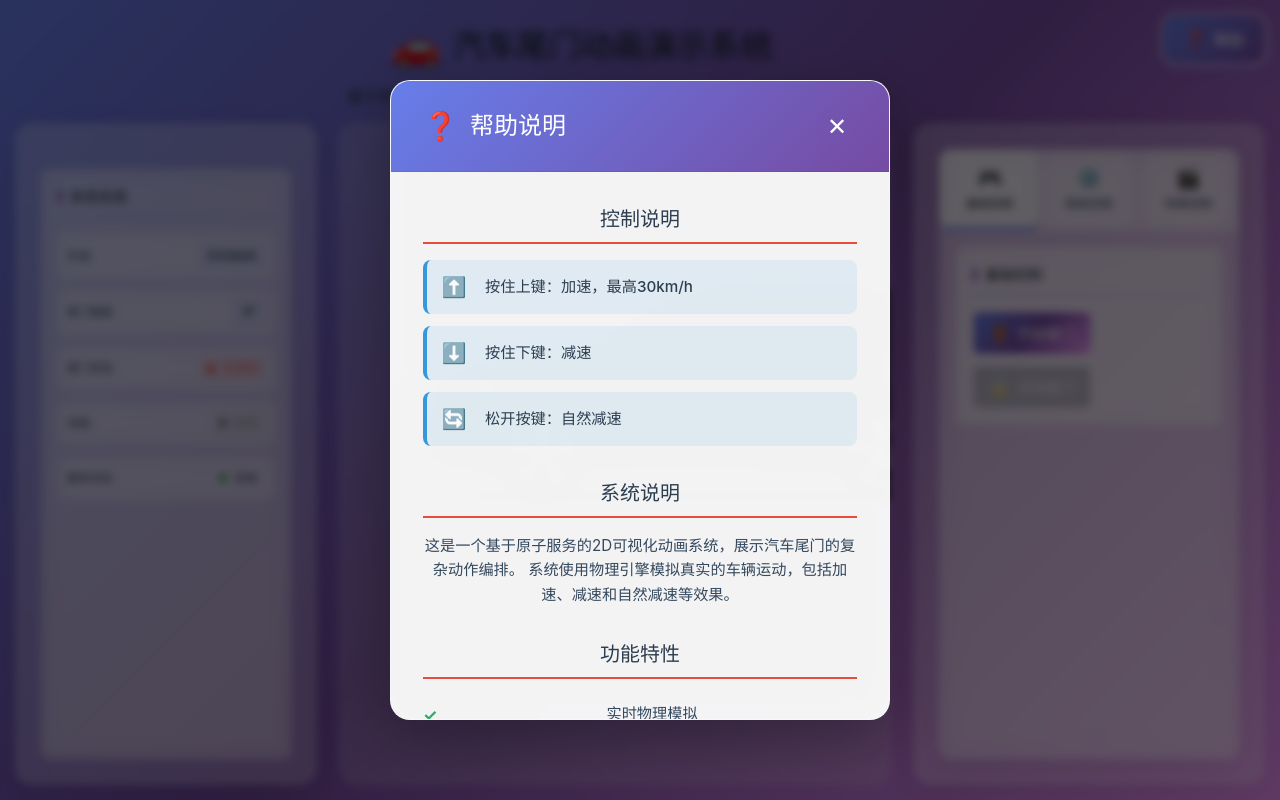
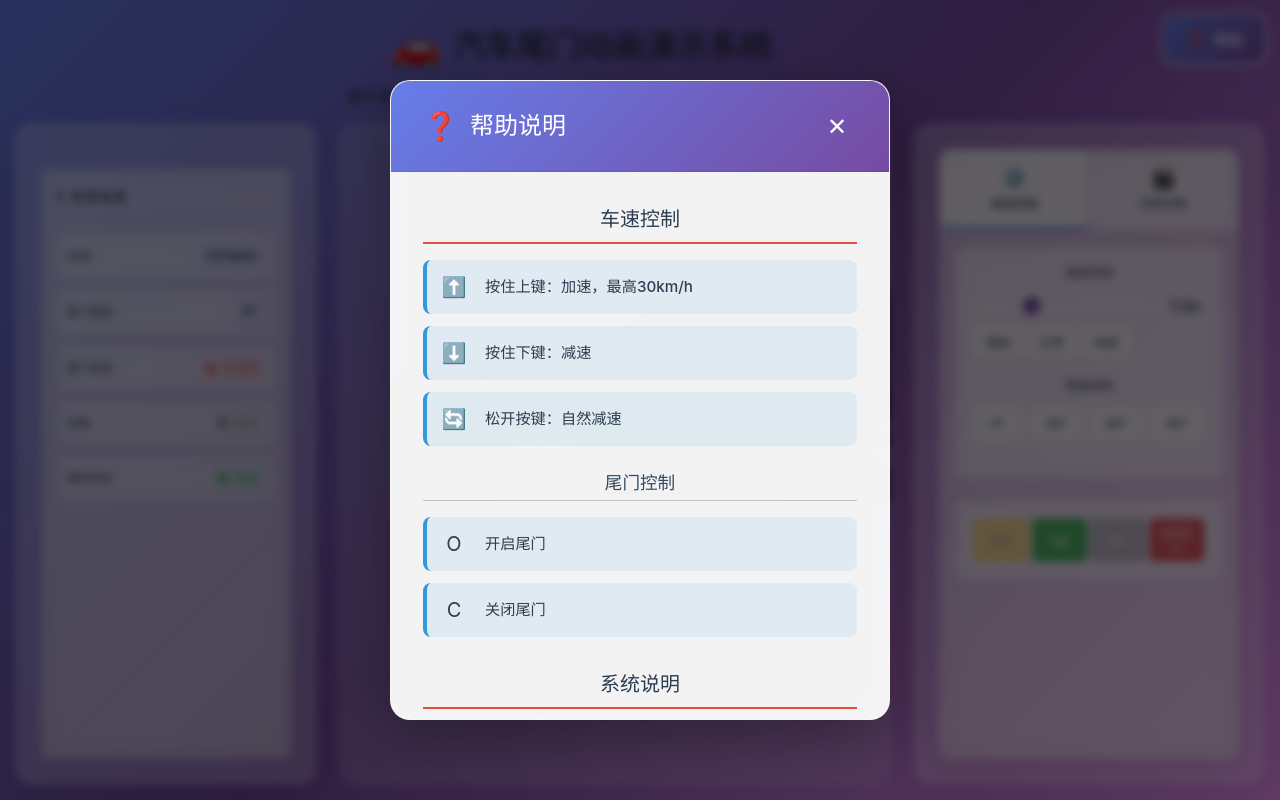
Before and after one commit to yyxxrr739/scratch4llm, a React (Vite) app: page / in a window 1280 px wide. Both pictures are taken after a click on the button "查看帮助说明". Built offline with nearby package versions, Linux system fonts and the light colour scheme.

Commit message:
Enhance AnimationManager and HelpModal: add new status indicators for various tailgate states, implement CSS animations for visual feedback, and update HelpModal with additional control instructions. Remove BasicControls component to streamline the interface and improve maintainability.

```diff
--- a/src/components/ActionControls/BasicControls.jsx
+++ /dev/null
@@ -1,53 +0,0 @@
-import React from 'react';
-import './ActionControls.css';
-
-const BasicControls = ({
-  isOpen,
-  isAnimating,
-  currentAngle,
-  isEmergencyStopped,
-  onOpen,
-  onClose,
-  onReset
-}) => {
-  return (
-    <div className="basic-controls">
-      <div className="control-section">
-        <h3 className="section-title">基础控制</h3>
-
-        <div className="control-buttons">
-          <button
-            onClick={onOpen}
-            disabled={isAnimating || isOpen || isEmergencyStopped}
-            className={`control-btn primary ${isOpen ? 'disabled' : ''}`}
-          >
-            <span className="btn-icon">🚪</span>
-            开启尾门
-          </button>
-
-          <button
-            onClick={onClose}
-            disabled={isAnimating || !isOpen || isEmergencyStopped}
-            className={`control-btn secondary ${!isOpen ? 'disabled' : ''}`}
-          >
-            <span className="btn-icon">🔒</span>
-            关闭尾门
-          </button>
-
-          {isOpen && (
-            <button
-              onClick={onReset}
-              disabled={isAnimating || isEmergencyStopped}
-              className="control-btn reset"
-            >
-              <span className="btn-icon">🔄</span>
-              重置
-            </button>
-          )}
-        </div>
-      </div>
-    </div>
-  );
-};
-
-export default BasicControls;
--- a/src/components/AnimationManager.css
+++ b/src/components/AnimationManager.css
@@ -168,6 +168,7 @@
 .status-indicator.animating {
   color: #f39c12;
   background: rgba(243, 156, 18, 0.1);
+  animation: animatingPulse 1.5s infinite;
 }
 
 .status-indicator.idle {
@@ -175,9 +176,30 @@
   background: rgba(127, 140, 141, 0.1);
 }
 
+.status-indicator.ready {
+  color: #27ae60;
+  background: rgba(39, 174, 96, 0.1);
+}
+
+.status-indicator.initializing {
+  color: #17a2b8;
+  background: rgba(23, 162, 184, 0.1);
+}
+
+.status-indicator.executing {
+  color: #3498db;
+  background: rgba(52, 152, 219, 0.1);
+}
+
+.status-indicator.paused {
+  color: #f39c12;
+  background: rgba(243, 156, 18, 0.1);
+}
+
 .status-indicator.emergency {
   color: #e74c3c;
   background: rgba(231, 76, 60, 0.1);
+  animation: emergencyBlink 1s infinite;
 }
 
 .status-indicator.emergency-process {
@@ -232,6 +254,28 @@
   51%, 100% {
     opacity: 0.7;
     background: rgba(231, 76, 60, 0.05);
+  }
+}
+
+@keyframes emergencyBlink {
+  0%, 50% {
+    opacity: 1;
+    background: rgba(231, 76, 60, 0.1);
+  }
+  51%, 100% {
+    opacity: 0.5;
+    background: rgba(231, 76, 60, 0.05);
+  }
+}
+
+@keyframes animatingPulse {
+  0%, 100% {
+    opacity: 1;
+    background: rgba(243, 156, 18, 0.1);
+  }
+  50% {
+    opacity: 0.7;
+    background: rgba(243, 156, 18, 0.2);
   }
 }
 
--- a/src/components/AnimationManager.jsx
+++ b/src/components/AnimationManager.jsx
@@ -1,7 +1,6 @@
 import { useState, useEffect } from "react";
 import TailgateAnimation from "./animations/TailgateAnimation";
 import WheelControls from "./ActionControls/WheelControls";
-import BasicControls from "./ActionControls/BasicControls";
 import AdvancedControls from "./ActionControls/AdvancedControls";
 import ScenarioControls from "./ActionControls/ScenarioControls";
 import HelpModal from "./HelpModal";
@@ -90,10 +89,27 @@ const AnimationManager = () => {
               </div>
               <div className="status-item">
                 <span className="status-label">尾门状态:</span>
-                <span className={`status-indicator ${tailgateState.isOpen ? 'open' : 'closed'}`}>
-                  <span className="status-dot"></span>
-                  {tailgateState.isOpen ? '已开启' : '已关闭'}
-                </span>
+                {tailgateState.isEmergencyStopped ? (
+                  <span className="status-indicator emergency">
+                    <span className="status-dot"></span>
+                    紧急停止
+                  </span>
+                ) : tailgateState.isEmergencyStopInProcess ? (
+                  <span className="status-indicator emergency-process">
+                    <span className="status-dot"></span>
+                    紧急停止中...
+                  </span>
+                ) : tailgateState.isAnimating ? (
+                  <span className="status-indicator animating">
+                    <span className="status-dot"></span>
+                    {tailgateState.isOpen ? '关门中' : '开门中'}
+                  </span>
+                ) : (
+                  <span className={`status-indicator ${tailgateState.isOpen ? 'open' : 'closed'}`}>
+                    <span className="status-dot"></span>
+                    {tailgateState.isOpen ? '已开启' : '已关闭'}
+                  </span>
+                )}
               </div>
               <div className="status-item">
                 <span className="status-label">动画:</span>
@@ -111,28 +127,6 @@ const AnimationManager = () => {
                   {tailgateState.isInitialized ? '就绪' : '初始化中...'}
                 </span>
               </div>
-
-              {/* 紧急停止状态显示 */}
-              {tailgateState.isEmergencyStopped && (
-                <div className="status-item">
-                  <span className="status-label">尾门状态:</span>
-                  <span className="status-indicator emergency">
-                    <span className="status-dot"></span>
-                    紧急停止
-                  </span>
-                </div>
-              )}
-
-              {/* 紧急停止过程中状态显示 */}
-              {tailgateState.isEmergencyStopInProcess && (
-                <div className="status-item">
-                  <span className="status-label">尾门状态:</span>
-                  <span className="status-indicator emergency-process">
-                    <span className="status-dot"></span>
-                    紧急停止中...
-                  </span>
-                </div>
-              )}
 
               {/* 障碍物检测状态显示 */}
               {tailgateState.isObstacleDetected && (
--- a/src/components/HelpModal.css
+++ b/src/components/HelpModal.css
@@ -91,6 +91,15 @@
   border-bottom: 2px solid #e74c3c;
 }
 
+.help-subsection-title {
+  font-size: 1.1rem;
+  font-weight: 600;
+  color: #34495e;
+  margin: 1.5rem 0 1rem 0;
+  padding-bottom: 0.25rem;
+  border-bottom: 1px solid #bdc3c7;
+}
+
 .key-instructions {
   display: flex;
   flex-direction: column;
--- a/src/components/HelpModal.jsx
+++ b/src/components/HelpModal.jsx
@@ -19,7 +19,7 @@ const HelpModal = ({ isOpen, onClose }) => {
 
         <div className="help-modal-content">
           <div className="help-section">
-            <h3 className="help-section-title">控制说明</h3>
+            <h3 className="help-section-title">车速控制</h3>
 
             <div className="key-instructions">
               <div className="key-item">
@@ -33,6 +33,18 @@ const HelpModal = ({ isOpen, onClose }) => {
               <div className="key-item">
                 <span className="key-icon">🔄</span>
                 <span className="key-text">松开按键：自然减速</span>
+              </div>
+            </div>
+
+            <h4 className="help-subsection-title">尾门控制</h4>
+            <div className="key-instructions">
+              <div className="key-item">
+                <span className="key-icon">O</span>
+                <span className="key-text">开启尾门</span>
+              </div>
+              <div className="key-item">
+                <span className="key-icon">C</span>
+                <span className="key-text">关闭尾门</span>
               </div>
             </div>
           </div>
--- a/src/components/animations/TailgateAnimation.css
+++ b/src/components/animations/TailgateAnimation.css
@@ -220,3 +220,50 @@
     font-size: 14px;
   }
 }
+
+/* 键盘控制提示 */
+.keyboard-hints {
+  display: flex;
+  justify-content: center;
+  gap: 16px;
+  padding: 12px 16px;
+  background: rgba(255, 255, 255, 0.15);
+  border-bottom: 1px solid rgba(255, 255, 255, 0.3);
+}
+
+.hint-item {
+  display: flex;
+  align-items: center;
+  gap: 8px;
+  padding: 6px 12px;
+  background: rgba(255, 255, 255, 0.2);
+  border-radius: 6px;
+  border: 1px solid rgba(255, 255, 255, 0.3);
+  transition: all 0.2s ease;
+}
+
+.hint-item:hover {
+  background: rgba(255, 255, 255, 0.3);
+  transform: translateY(-1px);
+}
+
+.hint-key {
+  display: inline-block;
+  min-width: 24px;
+  height: 24px;
+  line-height: 24px;
+  text-align: center;
+  background: #667eea;
+  color: white;
+  border-radius: 4px;
+  font-size: 12px;
+  font-weight: 600;
+  font-family: 'Courier New', monospace;
+  box-shadow: 0 2px 4px rgba(0, 0, 0, 0.2);
+}
+
+.hint-text {
+  font-size: 12px;
+  font-weight: 500;
+  color: #2c3e50;
+}
--- a/src/components/animations/TailgateAnimation.jsx
+++ b/src/components/animations/TailgateAnimation.jsx
@@ -1,13 +1,12 @@
 import React, { useRef, useEffect, useState } from 'react';
 import { useTailgateService } from '../../hooks/useTailgateService.js';
 import { useActionOrchestrator } from '../../hooks/useActionOrchestrator.js';
-import BasicControls from '../ActionControls/BasicControls.jsx';
 import AdvancedControls from '../ActionControls/AdvancedControls.jsx';
 import ScenarioControls from '../ActionControls/ScenarioControls.jsx';
 import './TailgateAnimation.css';
 
 const TailgateAnimation = ({ onStateChange }) => {
-  const [activeControlTab, setActiveControlTab] = useState('basic');
+  const [activeControlTab, setActiveControlTab] = useState('advanced');
   const [isObstacleDetected, setIsObstacleDetected] = useState(false);
 
   // 使用尾门服务Hook
@@ -43,6 +42,22 @@ const TailgateAnimation = ({ onStateChange }) => {
   // 向父组件传递状态信息
   useEffect(() => {
     if (onStateChange) {
+      // 确定当前动作类型
+      let currentActionType = null;
+      if (isAnimating) {
+        if (status.currentAction === 'opening') {
+          currentActionType = '开门中';
+        } else if (status.currentAction === 'closing') {
+          currentActionType = '关门中';
+        } else if (status.currentAction === 'moving') {
+          currentActionType = '移动中';
+        } else if (status.currentAction === 'paused') {
+          currentActionType = '已暂停';
+        } else if (status.currentAction === 'resumed') {
+          currentActionType = '恢复中';
+        }
+      }
+
       onStateChange({
         isOpen,
         isAnimating,
@@ -53,13 +68,13 @@ const TailgateAnimation = ({ onStateChange }) => {
         isInitialized,
         isExecuting,
         isPaused,
-        currentAction: orchestratorAction,
+        currentAction: currentActionType ? { action: currentActionType } : null,
         actionProgress,
         loopInfo,
         isObstacleDetected
       });
     }
-  }, [isOpen, isAnimating, currentAngle, currentSpeed, isEmergencyStopped, status.isEmergencyStopInProcess, isInitialized, isExecuting, isPaused, orchestratorAction, actionProgress, loopInfo, isObstacleDetected, onStateChange]);
+  }, [isOpen, isAnimating, currentAngle, currentSpeed, isEmergencyStopped, status.isEmergencyStopInProcess, status.currentAction, isInitialized, isExecuting, isPaused, actionProgress, loopInfo, isObstacleDetected, onStateChange]);
 
   // 初始化服务
   useEffect(() => {
@@ -76,6 +91,38 @@ const TailgateAnimation = ({ onStateChange }) => {
     };
   }, [cleanup]);
 
+  // 键盘控制处理
+  useEffect(() => {
+    const handleKeyDown = (event) => {
+      // 如果正在执行场景或紧急停止，忽略键盘输入
+      if (isExecuting || isEmergencyStopped) {
+        return;
+      }
+
+      switch (event.code) {
+        case 'KeyO':
+          event.preventDefault();
+          if (!isOpen && !isAnimating) {
+            actions.startOpen(currentSpeed);
+          }
+          break;
+        case 'KeyC':
+          event.preventDefault();
+          if (isOpen && !isAnimating) {
+            actions.startClose(currentSpeed);
+          }
+          break;
+        default:
+          break;
+      }
+    };
+
+    window.addEventListener('keydown', handleKeyDown);
+    return () => {
+      window.removeEventListener('keydown', handleKeyDown);
+    };
+  }, [isOpen, isAnimating, isExecuting, isEmergencyStopped, actions, currentSpeed]);
+
   // 障碍物检测事件处理
   const handleObstacleDetected = () => {
     setIsObstacleDetected(true);
@@ -89,19 +136,6 @@ const TailgateAnimation = ({ onStateChange }) => {
     setIsObstacleDetected(false);
     // 重置紧急停止状态
     actions.resetEmergencyStop();
-  };
-
-  // 基础控制事件处理
-  const handleOpen = () => {
-    actions.startOpen(currentSpeed);
-  };
-
-  const handleClose = () => {
-    actions.startClose(currentSpeed);
-  };
-
-  const handleReset = () => {
-    actions.startClose(currentSpeed);
   };
 
   // 高级控制事件处理
@@ -160,26 +194,12 @@ const TailgateAnimation = ({ onStateChange }) => {
 
   // 控制标签页
   const controlTabs = [
-    { id: 'basic', name: '基础控制', icon: '🎮' },
     { id: 'advanced', name: '高级控制', icon: '⚙️' },
     { id: 'scenario', name: '场景控制', icon: '🎬' }
   ];
 
   const renderControlContent = () => {
     switch (activeControlTab) {
-      case 'basic':
-        return (
-          <BasicControls
-            isOpen={isOpen}
-            isAnimating={isAnimating}
-            currentAngle={currentAngle}
-            isEmergencyStopped={isEmergencyStopped}
-            onOpen={handleOpen}
-            onClose={handleClose}
-            onReset={handleReset}
-          />
-        );
-
       case 'advanced':
         return (
           <AdvancedControls
```
